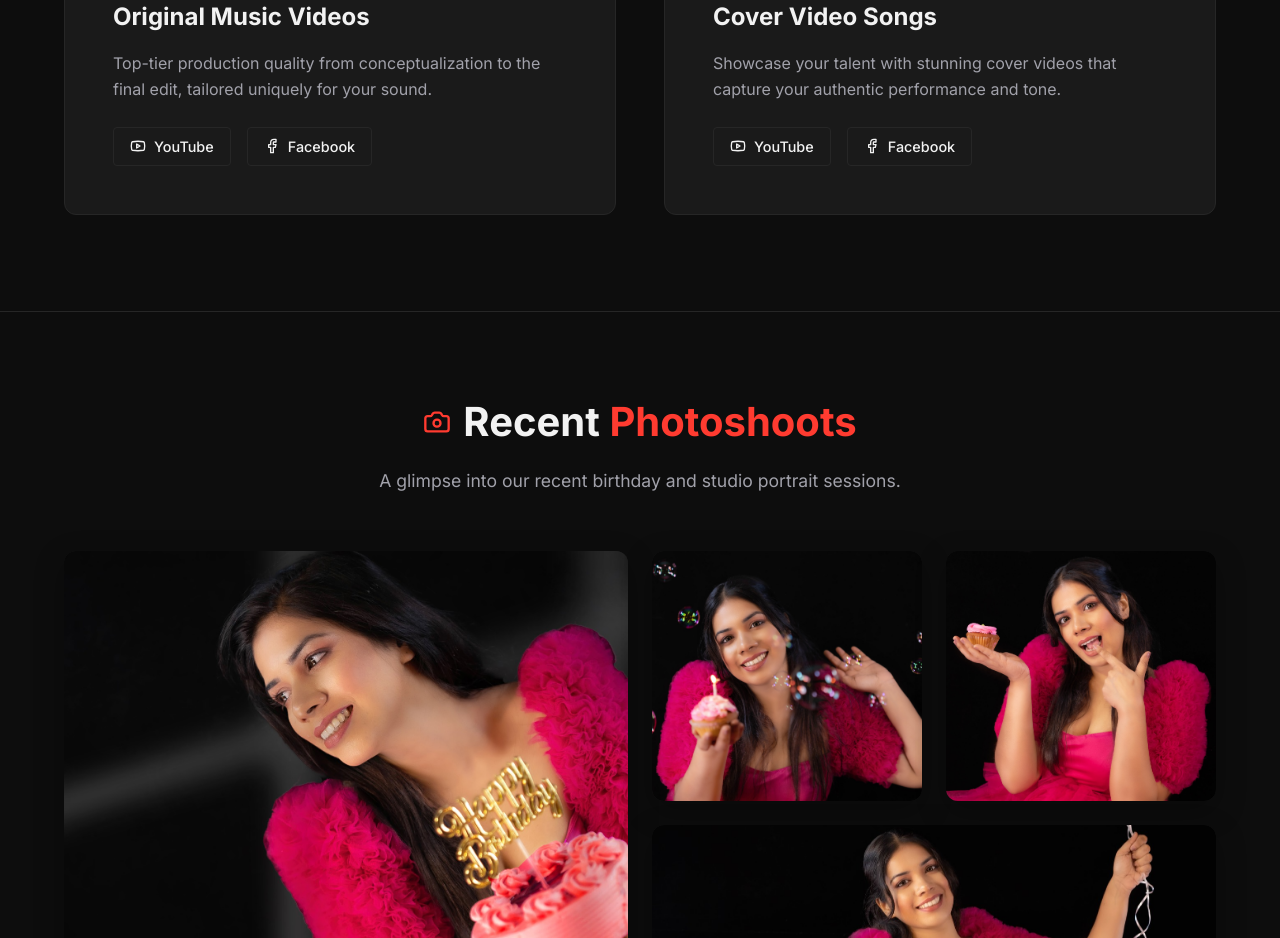
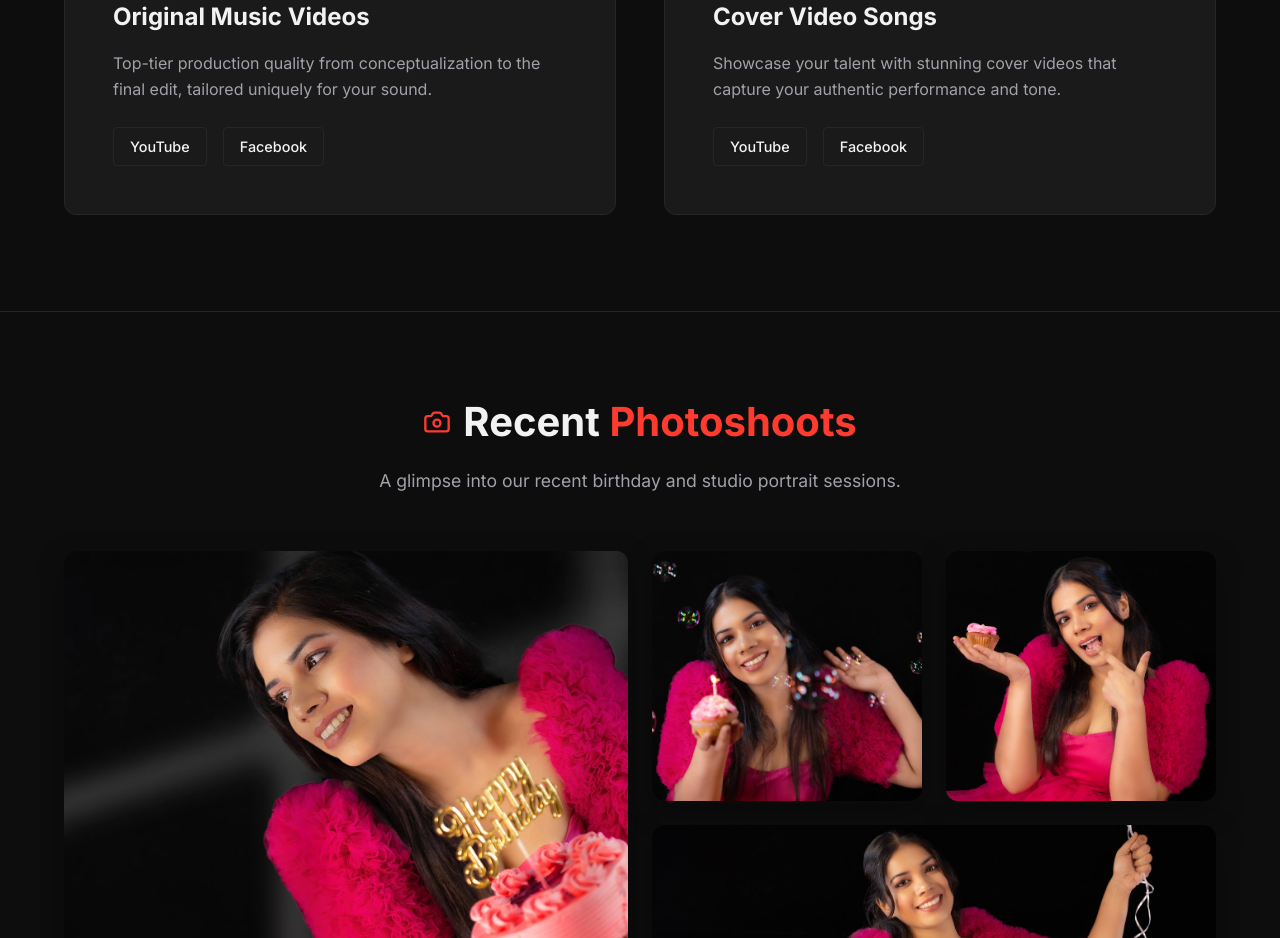
Before and after one commit to ravndusenanayake/Studio-website, a React (Vite) app: page / in a window 1280 px wide. Shown: the part 1080-2018 px from the top of the page. Built offline with nearby package versions, Linux system fonts and the light colour scheme.

Commit message:
Fix build error: remove unsupported lucide-react exports

```diff
--- a/src/pages/Home.jsx
+++ b/src/pages/Home.jsx
@@ -1,6 +1,6 @@
 import React from 'react';
 import { Link } from 'react-router-dom';
-import { ArrowRight, Play, Star, Youtube, Facebook } from 'lucide-react';
+import { ArrowRight, Play, Star } from 'lucide-react';
 import PortfolioGallery from '../components/PortfolioGallery';
 import './Home.css';
 
@@ -44,10 +44,10 @@ const Home = () => {
               <p>Top-tier production quality from conceptualization to the final edit, tailored uniquely for your sound.</p>
               <div className="feature-actions" style={{ marginTop: '1.5rem', display: 'flex', gap: '1rem', flexWrap: 'wrap' }}>
                 <a href="#" target="_blank" rel="noopener noreferrer" className="btn btn-outline" style={{ padding: '0.5rem 1rem', fontSize: '0.9rem', display: 'flex', alignItems: 'center', gap: '0.5rem' }}>
-                  <Youtube size={16} /> YouTube
+                  YouTube
                 </a>
                 <a href="https://web.facebook.com/?_rdc=1&_rdr#" target="_blank" rel="noopener noreferrer" className="btn btn-outline" style={{ padding: '0.5rem 1rem', fontSize: '0.9rem', display: 'flex', alignItems: 'center', gap: '0.5rem' }}>
-                  <Facebook size={16} /> Facebook
+                  Facebook
                 </a>
               </div>
             </div>
@@ -57,10 +57,10 @@ const Home = () => {
               <p>Showcase your talent with stunning cover videos that capture your authentic performance and tone.</p>
               <div className="feature-actions" style={{ marginTop: '1.5rem', display: 'flex', gap: '1rem', flexWrap: 'wrap' }}>
                 <a href="#" target="_blank" rel="noopener noreferrer" className="btn btn-outline" style={{ padding: '0.5rem 1rem', fontSize: '0.9rem', display: 'flex', alignItems: 'center', gap: '0.5rem' }}>
-                  <Youtube size={16} /> YouTube
+                  YouTube
                 </a>
                 <a href="https://web.facebook.com/?_rdc=1&_rdr#" target="_blank" rel="noopener noreferrer" className="btn btn-outline" style={{ padding: '0.5rem 1rem', fontSize: '0.9rem', display: 'flex', alignItems: 'center', gap: '0.5rem' }}>
-                  <Facebook size={16} /> Facebook
+                  Facebook
                 </a>
               </div>
             </div>
```
